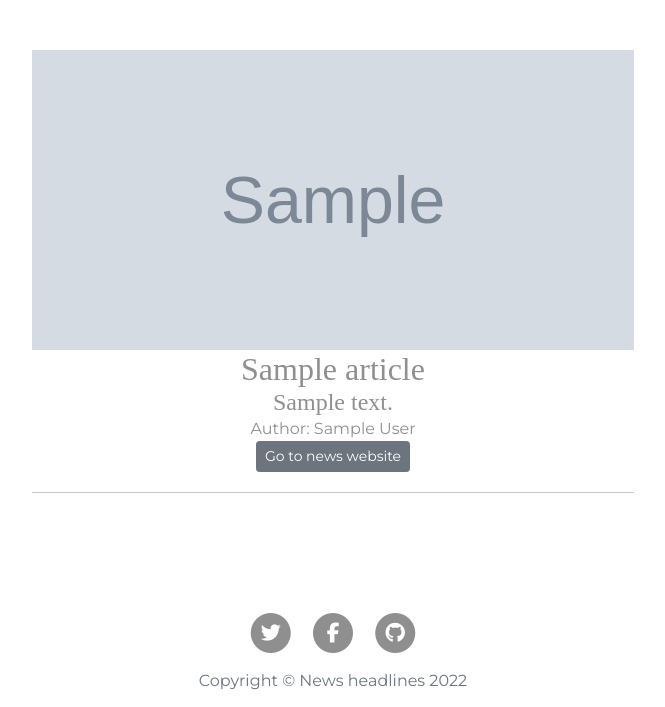
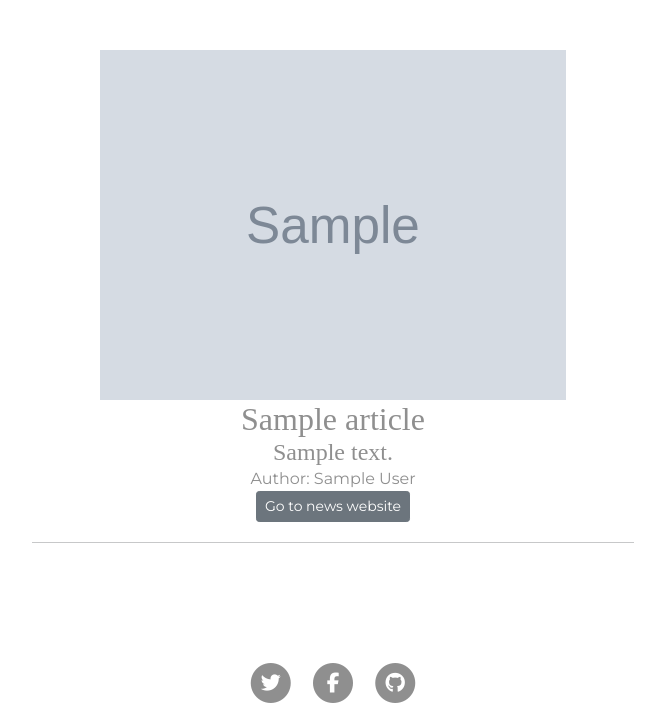
Before and after one commit to ayanbhardwaj/headlines-api, a Flask app: page / in a window 1280 px wide. Shown: the part 56-763 px from the top of the page, without its empty margins (307-972 px from the left). Run offline with Flask 2, Linux system fonts and the light colour scheme; grey boxes marked "Sample" are stand-in pictures; a database or web service that is not in the repository returns one stand-in record (values such as "Sample title"); data that the repository does not hold is empty; some libraries are stand-ins or nearby versions.

Commit message:
Change css

```diff
--- a/static/css/styles.css
+++ b/static/css/styles.css
@@ -28,12 +28,10 @@
 }
 
 .post-title {
-  width: 80%;
   margin: auto;
 }
 
 .post-subtitle {
-  width: 80%;
   margin: auto;
 }
 
@@ -49,8 +47,7 @@
 
 /* images */
 .image {
-  width: 80%;
-  height: 300px;
+  height: 350px;
   margin-left: auto;
   margin-right: auto;
 }
```
